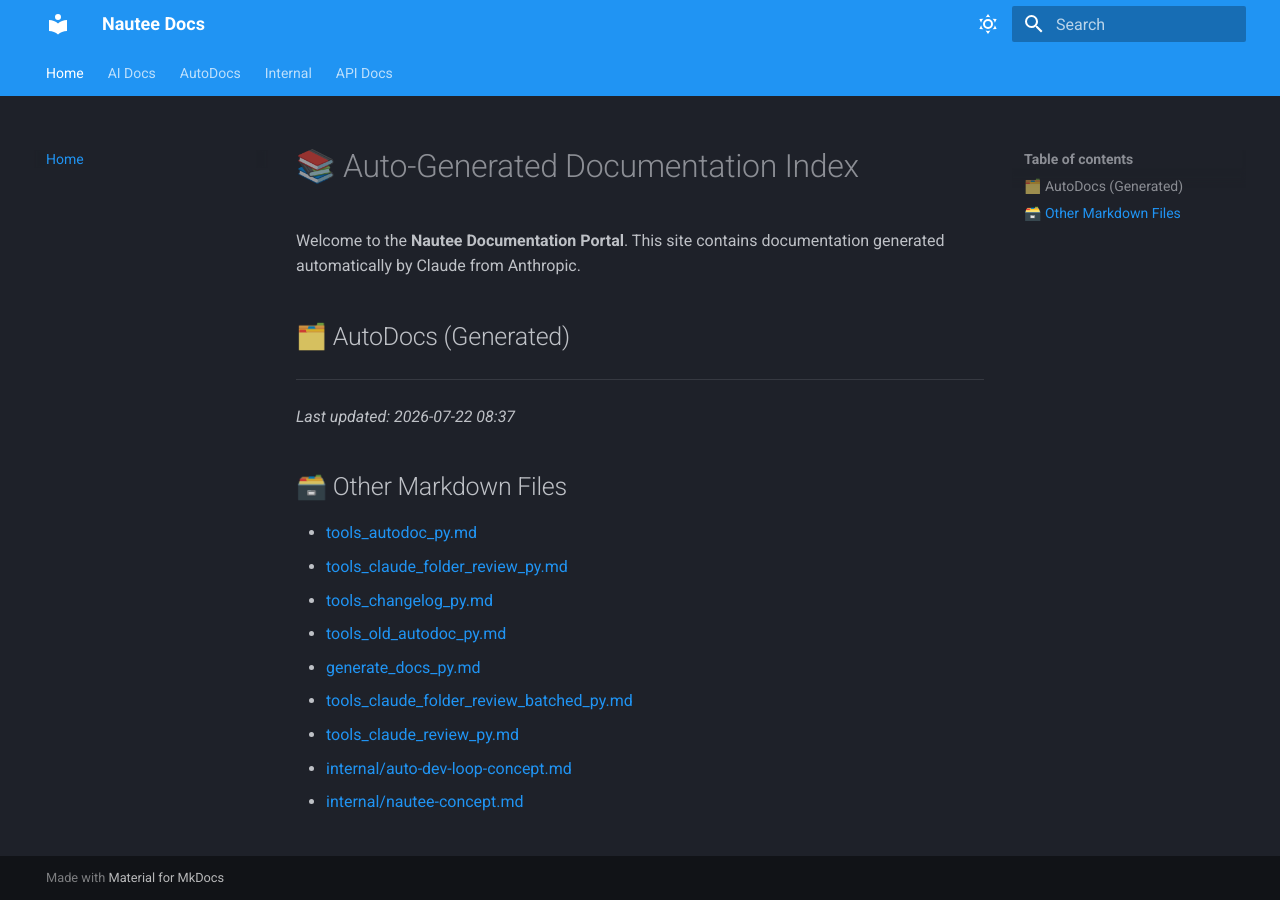
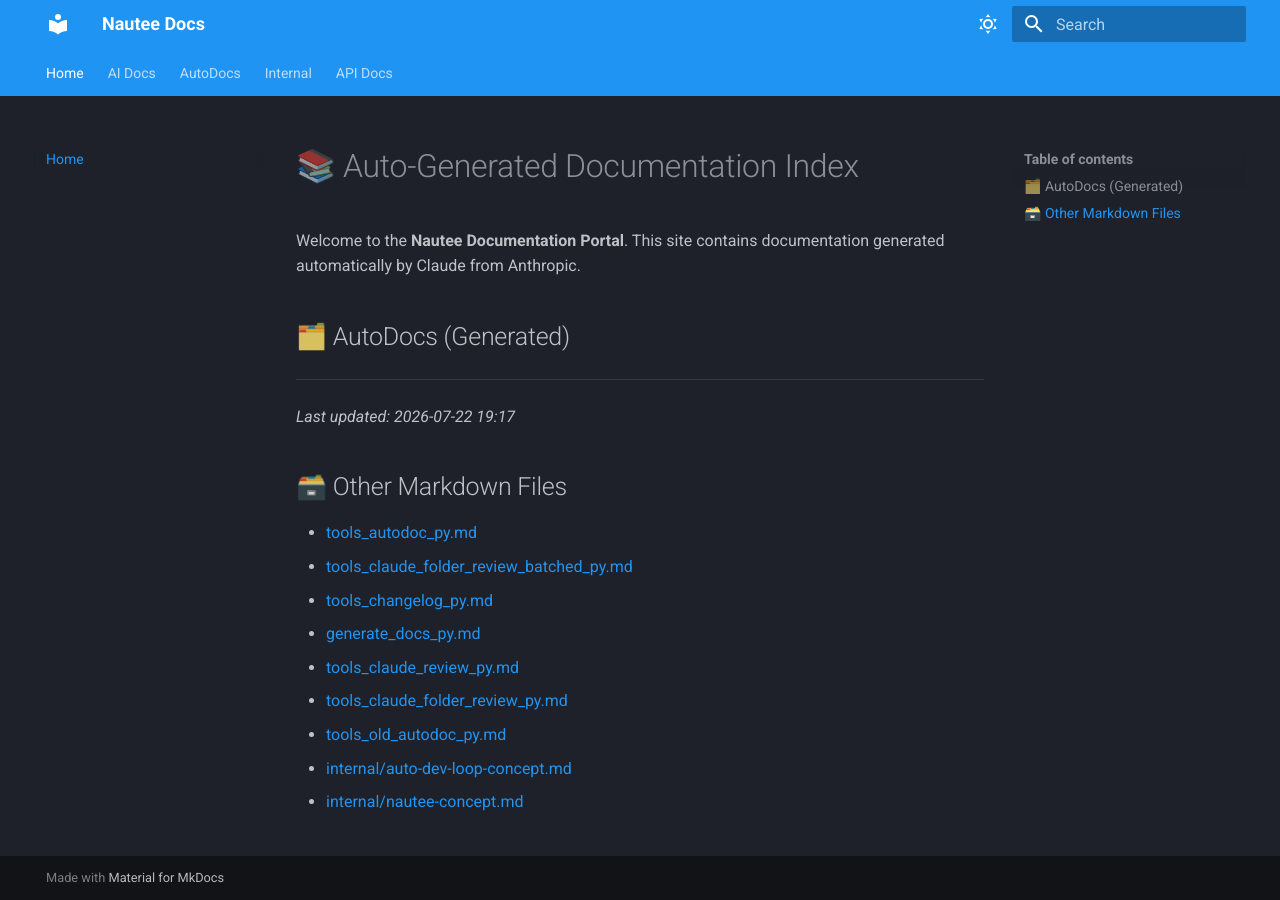
Before and after one commit to 48Nauts-Operator/nautee, an MkDocs documentation site: the page built from docs/index.md, in a window 1280 px wide. Built offline with MkDocs 1.6.1 and Material for MkDocs 9.7.7, drawn with Linux system fonts in a browser that asks for light colours.

```diff
--- a/docs/index.md
+++ b/docs/index.md
@@ -7,16 +7,16 @@ Welcome to the **Nautee Documentation Portal**. This site contains documentation
 
 ---
 
-_Last updated: 2026-07-22 08:37_
+_Last updated: 2026-07-22 19:17_
 
 ## 🗃️ Other Markdown Files
 
 - [tools_autodoc_py.md](tools_autodoc_py.md)
+- [tools_claude_folder_review_batched_py.md](tools_claude_folder_review_batched_py.md)
+- [tools_changelog_py.md](tools_changelog_py.md)
+- [generate_docs_py.md](generate_docs_py.md)
+- [tools_claude_review_py.md](tools_claude_review_py.md)
 - [tools_claude_folder_review_py.md](tools_claude_folder_review_py.md)
-- [tools_changelog_py.md](tools_changelog_py.md)
 - [tools_old_autodoc_py.md](tools_old_autodoc_py.md)
-- [generate_docs_py.md](generate_docs_py.md)
-- [tools_claude_folder_review_batched_py.md](tools_claude_folder_review_batched_py.md)
-- [tools_claude_review_py.md](tools_claude_review_py.md)
 - [internal/auto-dev-loop-concept.md](internal/auto-dev-loop-concept.md)
 - [internal/nautee-concept.md](internal/nautee-concept.md)
```
